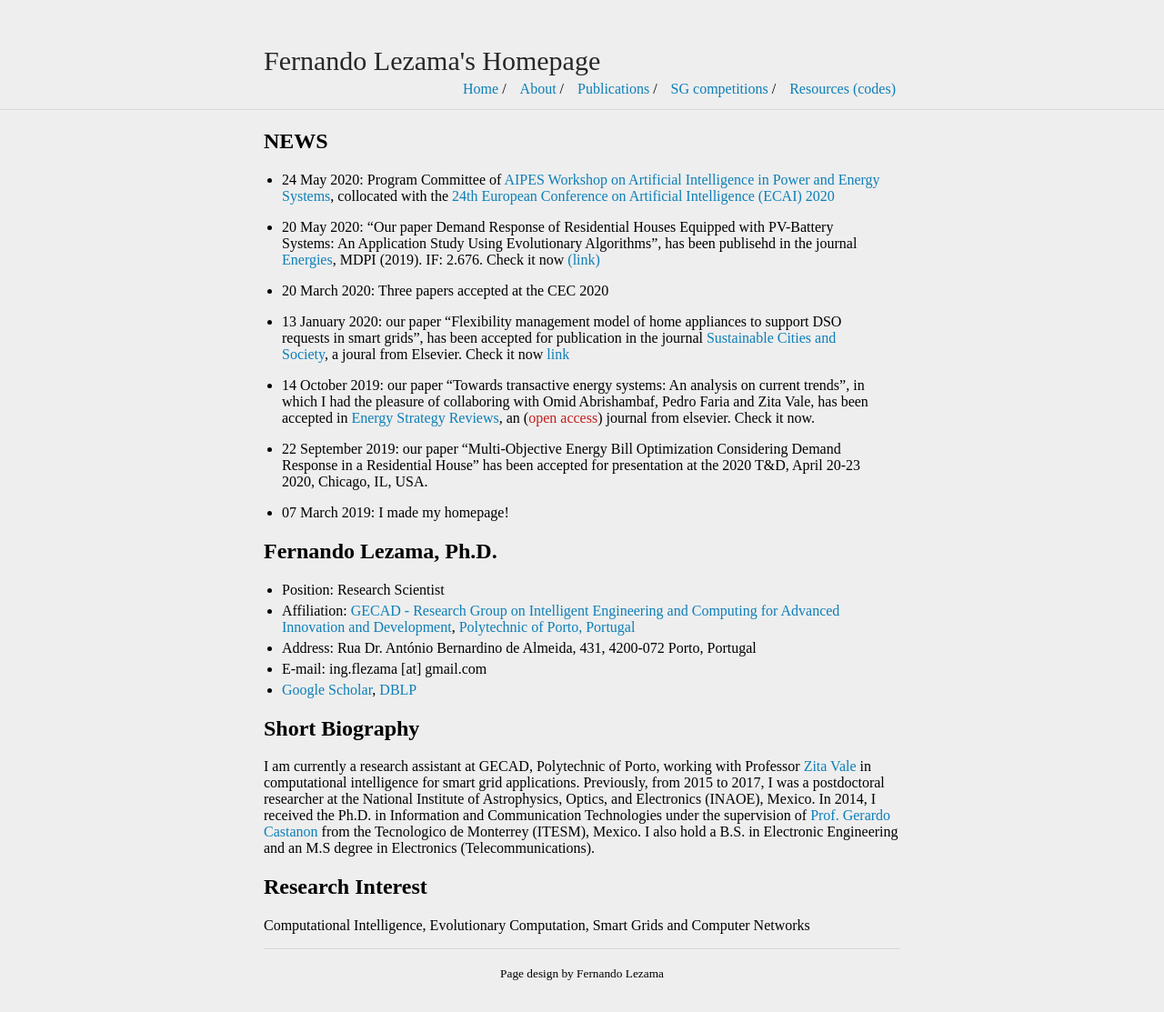
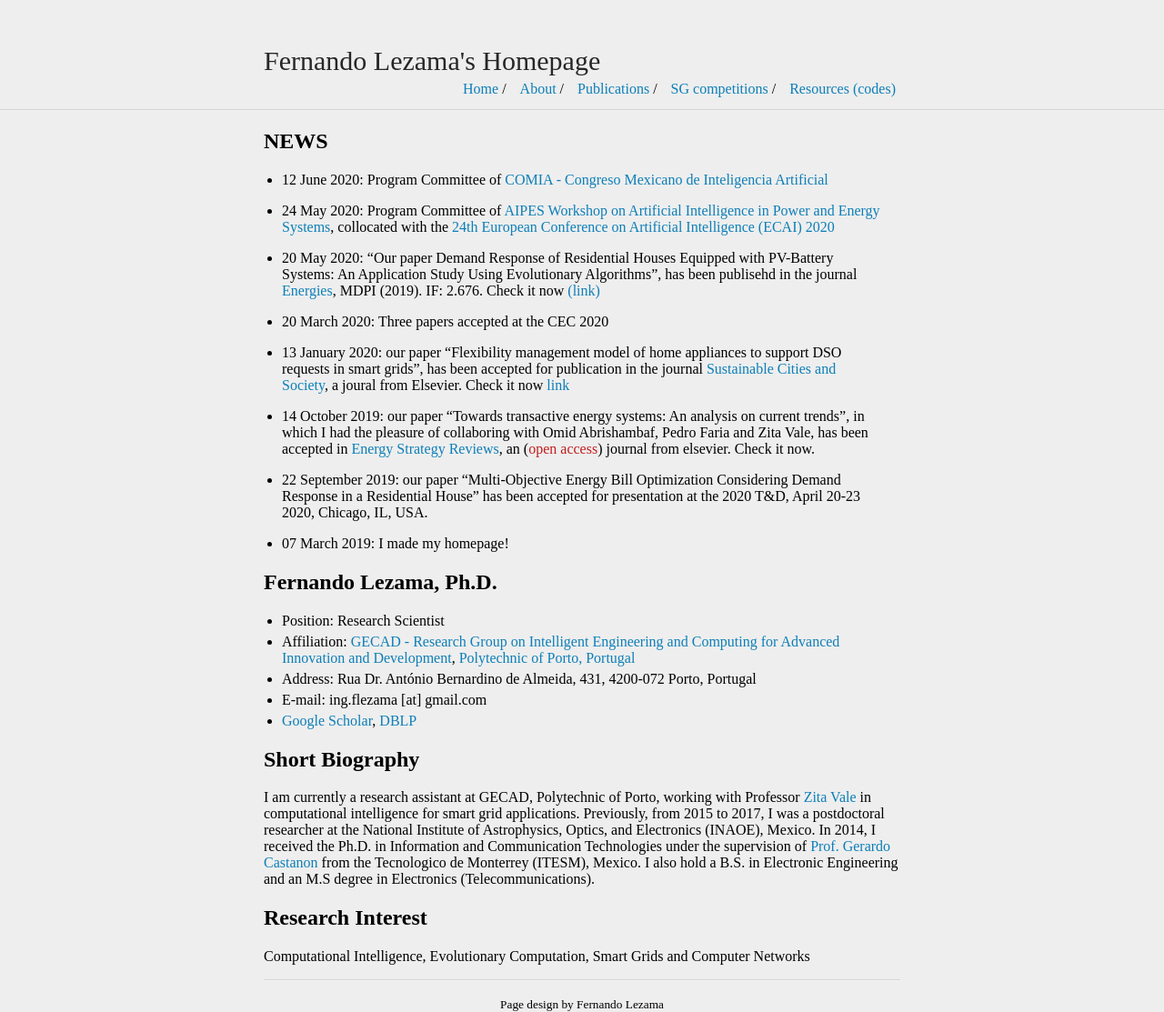
Before and after one commit to fernandolezama/fernandolezama.github.io, a Jekyll site: the page built from index.md, in a window 1280 px wide. Shown: the whole page at 91% size. Built offline with Jekyll 4.4.1, drawn with Linux system fonts in a browser that asks for light colours; before the commit the page ends 1079 px from its top, so only the background shows below that.

Commit message:
Update index.md

```diff
--- a/index.md
+++ b/index.md
@@ -5,6 +5,8 @@ title: Fernando Lezama's Homepage
 
 
 ## NEWS
+* 12 June 2020: Program Committee of [COMIA - Congreso Mexicano de Inteligencia Artificial](http://smia.mx/comia/2020/)
+
 * 24 May 2020: Program Committee of [AIPES Workshop on Artificial Intelligence in Power and Energy Systems](http://www.gecad.isep.ipp.pt/AIPES/), collocated with the [24th European Conference on Artificial Intelligence (ECAI) 2020](http://ecai2020.eu/)
 
 * 20 May 2020: "Our paper Demand Response of Residential Houses Equipped with PV-Battery Systems: An Application Study Using Evolutionary Algorithms", has been publisehd in the journal [Energies](https://www.mdpi.com/journal/energies), MDPI (2019). IF: 2.676. Check it now [(link)](https://www.mdpi.com/1996-1073/13/10/2466)
```
